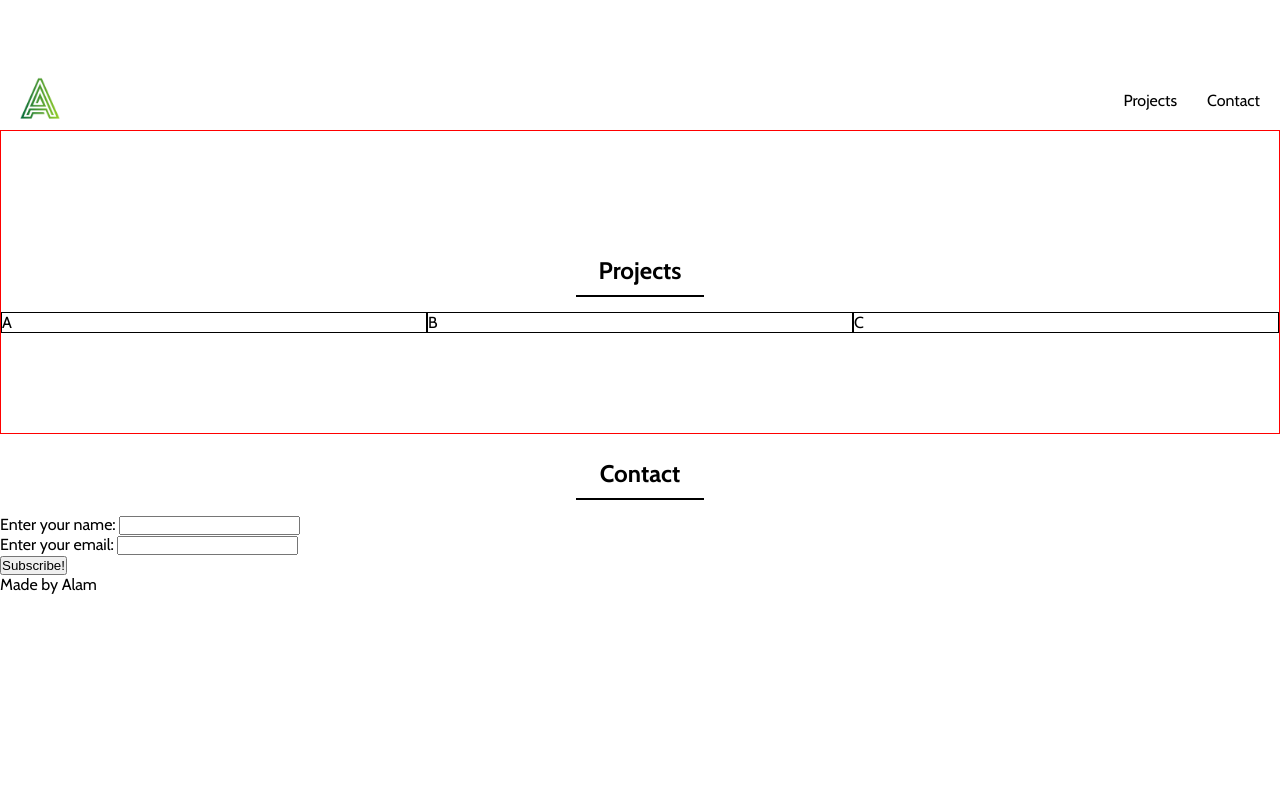
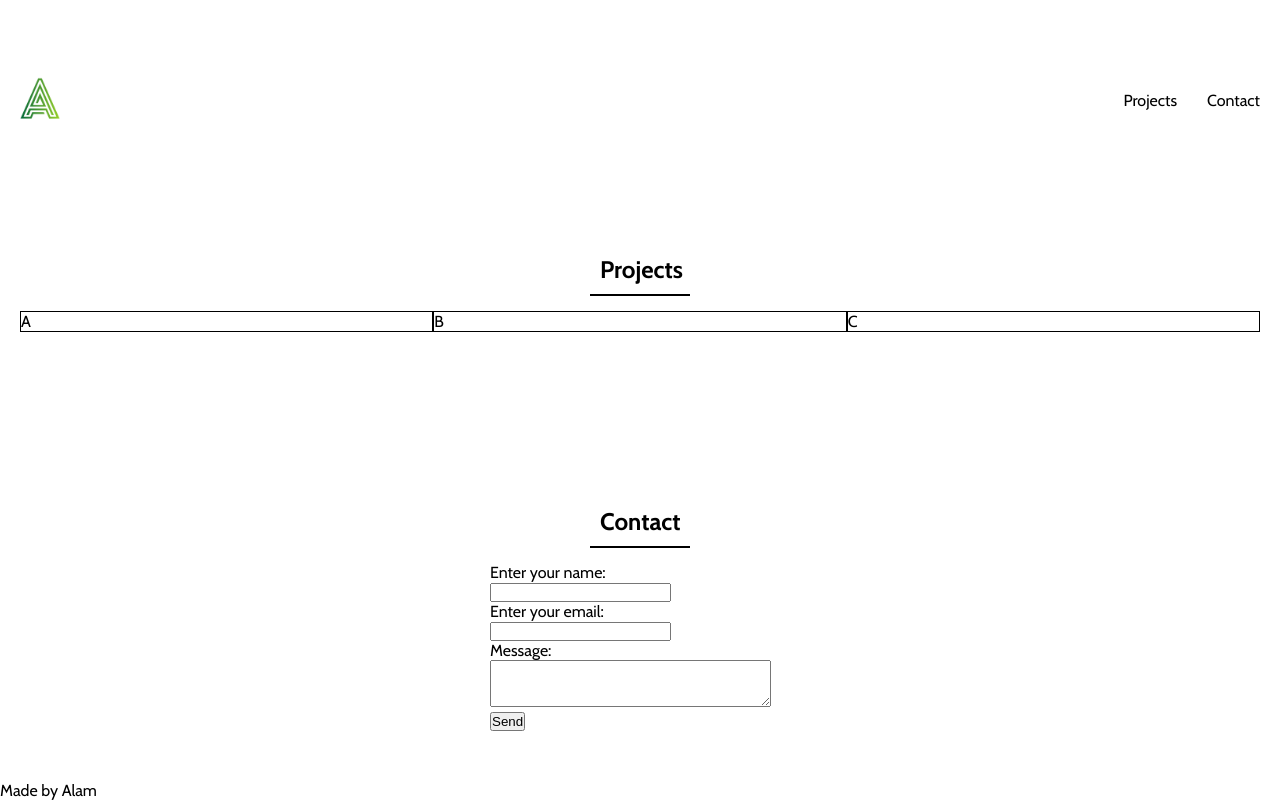
Before and after one commit to Almsrr/portfoliov2, a plain HTML site: page index.html in a window 1280 px wide. Shown: the part 470-1270 px from the top of the page. Before the commit the page ends 1064 px from the top, so only its background shows below. Drawn offline with nearby package versions, Linux system fonts and the light colour scheme.

Commit message:
tertiary section layout

```diff
--- a/index.html
+++ b/index.html
@@ -65,15 +65,19 @@
         <h2>Contact</h2>
         <form action="" method="get" class="">
           <div>
-            <label for="name">Enter your name: </label>
+            <label for="name">Enter your name:</label><br />
             <input type="text" name="name" id="name" required />
           </div>
           <div>
-            <label for="email">Enter your email:</label>
+            <label for="email">Enter your email:</label><br />
             <input type="email" name="email" id="email" required />
           </div>
           <div>
-            <input type="submit" value="Subscribe!" />
+            <label for="message">Message:</label><br />
+            <textarea id="message" name="message" rows="3" cols="33"></textarea>
+          </div>
+          <div>
+            <input type="submit" value="Send" />
           </div>
         </form>
       </section>
--- a/sources/css/styles.css
+++ b/sources/css/styles.css
@@ -18,7 +18,7 @@ h2 {
 }
 
 section h2 {
-  width: 10%;
+  width: 100px;
   padding: 10px;
   margin: 15px auto;
   border-bottom: 2px solid #000;
@@ -98,15 +98,25 @@ img {
 /* Secondary section */
 .secondary-section {
   padding: 100px 0;
-  border: 1px solid red;
 }
 
 .projects-cont {
   display: grid;
   grid-template-columns: repeat(3, 1fr);
   grid-auto-rows: auto;
+  margin: 0 20px;
 }
 
 .projects-cont > div {
   border: 1px solid #000;
 }
+
+/* Tertiary section */
+.tertiary-section {
+  padding: 50px 0;
+}
+
+form {
+  width: 300px;
+  margin: 0 auto;
+}
```
